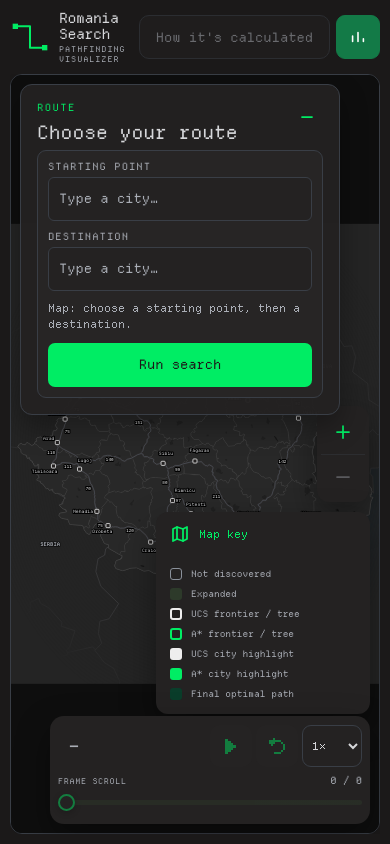
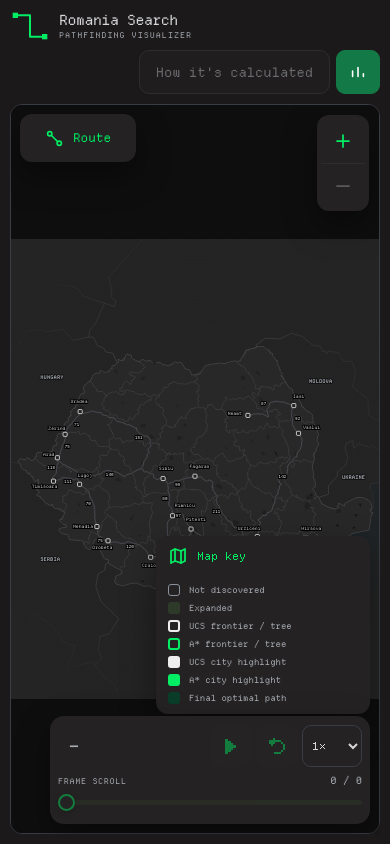
Before and after one commit to Potaeeatsthis/kmitl-romania-map, a Next.js app: page / in a window 390 px wide. Built offline with nearby package versions, Linux system fonts and the light colour scheme.

Commit message:
FEAT: Adapt route search controls for mobile screens

```diff
--- a/components/search/MapLegend.module.css
+++ b/components/search/MapLegend.module.css
@@ -70,7 +70,53 @@
     top: auto;
     right: 10px;
     bottom: 88px;
+    /* Short landscape viewports cannot fit the full key above the playback
+       panel; cap it so the title stays on screen and the rows scroll. */
+    max-height: calc(100% - 136px);
+    overflow-y: auto;
+    scrollbar-color: var(--green-soft) transparent;
+    scrollbar-width: thin;
   }
 
   :global([data-playback-expanded="true"]) .legend { bottom: 120px; }
+
+  .legendTitle { height: 40px; padding: 0 12px; }
+
+  .legendContent { padding: 2px 12px 10px; }
+
+  .legendRow { margin-top: 6px; font-size: 8.5px; }
 }
+
+/* Short landscape leaves no vertical room for a stacked key, so the key runs
+   as one horizontal strip above the compact playback panel and scrolls
+   sideways. */
+@media (max-width: 800px) and (max-height: 600px) and (orientation: landscape) {
+  .legend {
+    top: auto;
+    right: 10px;
+    bottom: 76px;
+    left: 10px;
+    width: auto;
+    max-height: none;
+    overflow: hidden;
+  }
+
+  :global([data-playback-expanded="true"]) .legend { bottom: 76px; }
+
+  .legendTitle { height: 34px; }
+
+  .legendContent {
+    padding: 0 12px 8px;
+    display: flex;
+    flex-wrap: nowrap;
+    gap: 0 16px;
+    overflow-x: auto;
+    scrollbar-color: var(--green-soft) transparent;
+    scrollbar-width: thin;
+  }
+
+  .legendRow {
+    margin-top: 0;
+    white-space: nowrap;
+  }
+}
--- a/components/search/PlaybackControls.module.css
+++ b/components/search/PlaybackControls.module.css
@@ -269,6 +269,30 @@
   .animationControls { gap: 6px; }
 }
 
+/* Short landscape cannot spare a second row for the scrubber, so the whole
+   transport collapses onto one line. */
+@media (max-width: 800px) and (max-height: 600px) and (orientation: landscape) {
+  .animationControls {
+    grid-template-areas: "minimize controls scrubber";
+    grid-template-columns: 32px auto minmax(0, 1fr);
+    align-items: center;
+  }
+
+  .frameScrubber {
+    grid-template-columns: minmax(0, 1fr);
+  }
+
+  .frameScrubber > span,
+  .frameScrubber output {
+    display: none;
+  }
+
+  .frameScrubber input {
+    grid-column: auto;
+    height: 24px;
+  }
+}
+
 @media (prefers-reduced-motion: reduce) {
   .playbackMinimized { animation: none; }
   .playbackMinimized,
--- a/components/search/RomaniaSearch.module.css
+++ b/components/search/RomaniaSearch.module.css
@@ -200,8 +200,36 @@
     gap: 6px;
   }
 
+  /* The playback panel owns the bottom edge and the map key sits above it, so
+     the clear action parks under the route launcher instead of being buried
+     under both. */
   .resetButton {
-    bottom: 10px;
+    top: 66px;
+    right: auto;
+    bottom: auto;
+    left: 10px;
+    height: 40px;
+    padding: 0 12px;
+    transform: none;
+    animation: none;
+  }
+
+  .resetButton:active {
+    transform: scale(0.96);
+  }
+}
+
+/* On a phone the brand and its two header actions do not fit on one line.
+   Letting the row wrap keeps every control reachable instead of overlapping
+   the title; landscape keeps the single-row desktop layout. */
+@media (max-width: 560px) {
+  .header {
+    flex-wrap: wrap;
+    row-gap: 8px;
+  }
+
+  .headerActions {
+    margin-left: auto;
   }
 }
 
--- a/components/search/RoutePlanner.module.css
+++ b/components/search/RoutePlanner.module.css
@@ -232,13 +232,28 @@
 }
 
 @media (max-width: 800px) {
+  /* First paint on a phone shows the compact launcher; the panel is one tap
+     away. An explicitly opened panel has no data-auto and stays visible. */
+  .panel[data-auto] {
+    display: none;
+  }
+
   .panel {
     top: 10px;
     left: 10px;
+    z-index: 30;
     width: min(320px, calc(100% - 20px));
   }
 
   .routeLauncher { top: 10px; left: 10px; }
+}
+
+/* On desktop the unopened panel is the visible state, so the launcher the
+   mobile breakpoint introduces must never appear. */
+@media (min-width: 801px) {
+  .routeLauncher[data-auto] {
+    display: none;
+  }
 }
 
 @media (max-height: 680px) {
--- a/components/search/RoutePlanner.tsx
+++ b/components/search/RoutePlanner.tsx
@@ -6,8 +6,14 @@ import { romaniaGraph } from "../../lib/romaniaGraph";
 import { useSearchStore } from "../../stores/useSearchStore";
 import styles from "./RoutePlanner.module.css";
 
+// "auto" is the first-paint state: the desktop panel is shown, while the CSS
+// breakpoint swaps in the compact launcher on phones. Keeping it a CSS decision
+// avoids a server/client matchMedia mismatch during hydration. Once the visitor
+// acts the mode becomes explicit and behaves the same at every width.
+type PlannerMode = "auto" | "open" | "closed";
+
 export default function RoutePlanner() {
-  const [isOpen, setIsOpen] = useState(true);
+  const [mode, setMode] = useState<PlannerMode>("auto");
   const startCity = useSearchStore((state) => state.startCity);
   const destinationCity = useSearchStore((state) => state.destinationCity);
   const isLoading = useSearchStore((state) => state.isLoading);
@@ -15,23 +21,31 @@ export default function RoutePlanner() {
   const setCity = useSearchStore((state) => state.setCity);
   const run = useSearchStore((state) => state.run);
 
-  if (!isOpen) {
+  const showPanel = mode !== "closed";
+  const showLauncher = mode !== "open";
+
   return (
+    <>
+      {showLauncher && (
         <button
           className={styles.routeLauncher}
+          data-auto={mode === "auto" ? "true" : undefined}
           type="button"
-        onClick={() => setIsOpen(true)}
+          onClick={() => setMode("open")}
           aria-expanded="false"
           aria-controls="route-planner"
         >
           <RouteIcon />
           Route
         </button>
-    );
-  }
+      )}
 
-  return (
-    <aside className={styles.panel} id="route-planner">
+      {showPanel && (
+        <aside
+          className={styles.panel}
+          data-auto={mode === "auto" ? "true" : undefined}
+          id="route-planner"
+        >
           <div className={styles.panelHeader}>
             <div>
               <p className={styles.kicker}>ROUTE</p>
@@ -40,7 +54,7 @@ export default function RoutePlanner() {
             <button
               className={styles.collapseButton}
               type="button"
-          onClick={() => setIsOpen(false)}
+              onClick={() => setMode("closed")}
               aria-label="Hide route planner"
               title="Hide route planner"
             >
@@ -69,6 +83,8 @@ export default function RoutePlanner() {
 
           {error && <p className={styles.errorMessage} role="alert">{error}</p>}
         </aside>
+      )}
+    </>
   );
 }
 
--- a/components/search/SearchMap.module.css
+++ b/components/search/SearchMap.module.css
@@ -324,7 +324,13 @@
 @media (max-width: 800px) {
   .mapPanel { border-radius: 12px; }
 
-  .zoomControls { right: 10px; }
+  /* The map key and playback panel both own the bottom-right on phones, so the
+     zoom buttons sit in the free top-right corner where they stay tappable. */
+  .zoomControls {
+    top: 10px;
+    right: 10px;
+    transform: none;
+  }
 }
 
 @media (prefers-reduced-motion: reduce) {
```
Also changed, not shown: 1 other file (tests, documents, lock files or other folders). Lines whose indentation alone changed are shown as unchanged.
